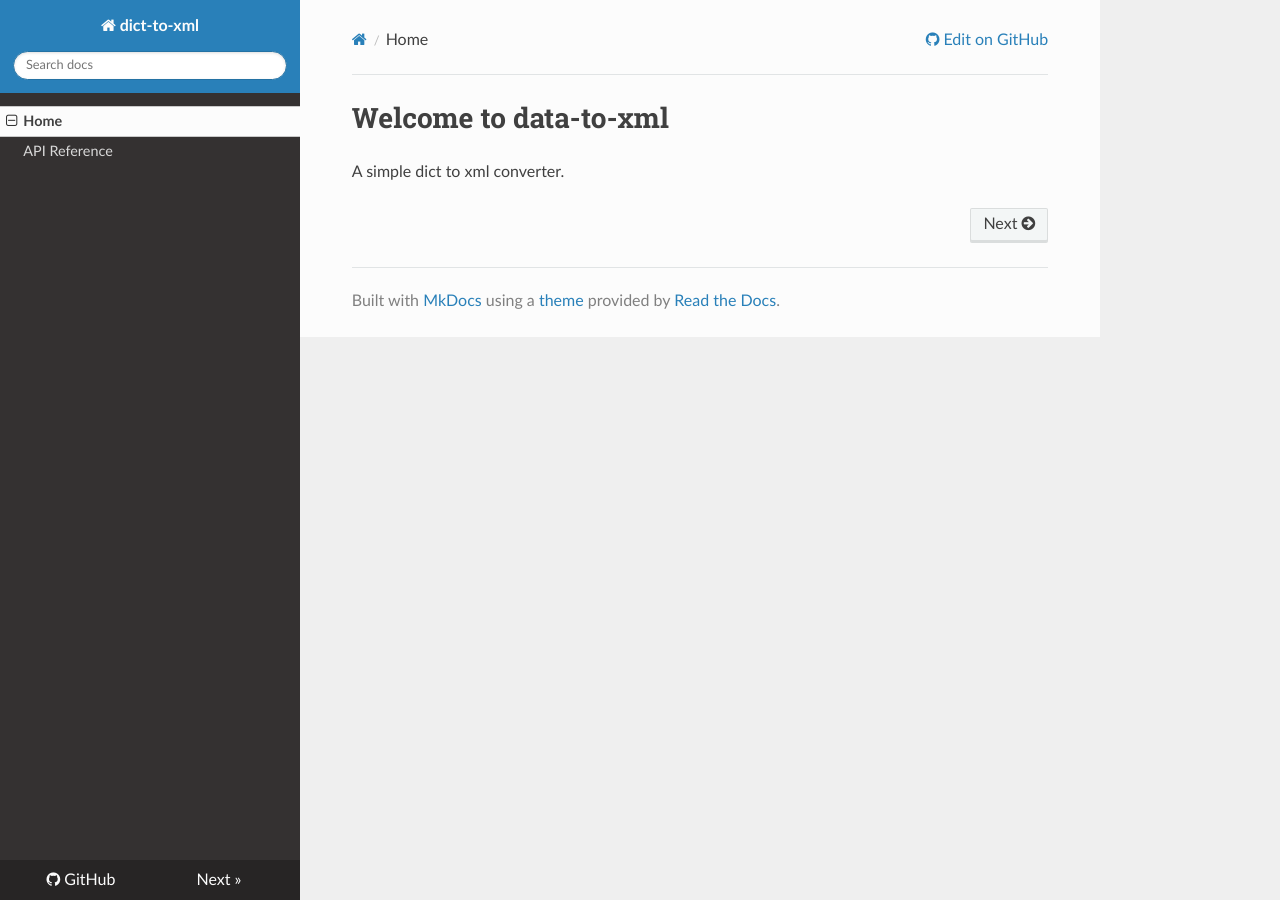
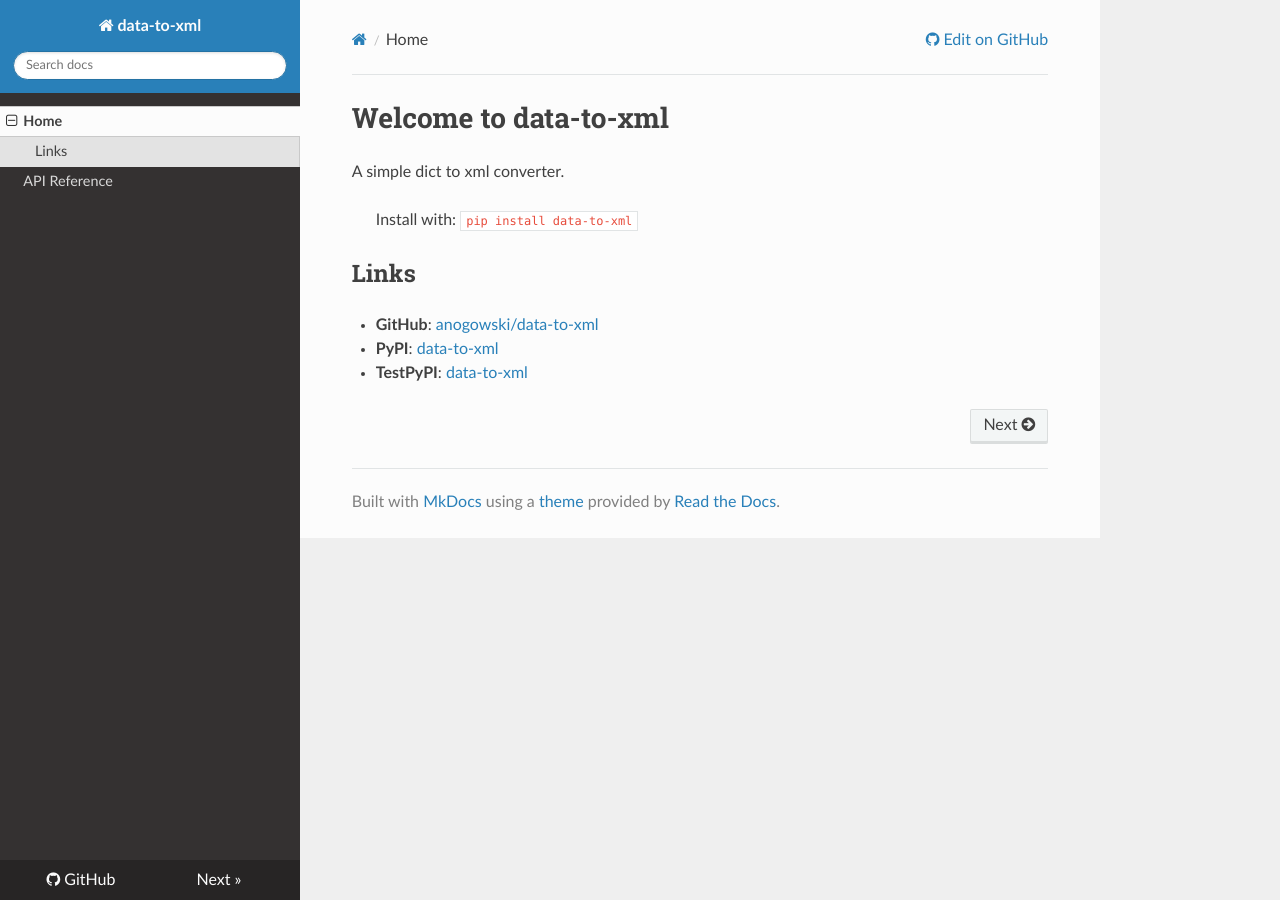
Before and after one commit to anogowski/dict-to-xml, an MkDocs documentation site: the page built from docs/index.md, in a window 1280 px wide. Built offline with MkDocs 1.6.1, drawn with Linux system fonts in a browser that asks for light colours; nearby versions of some CDN libraries.

Commit message:
fix: project naming

```diff
--- a/docs/index.md
+++ b/docs/index.md
@@ -1,3 +1,11 @@
 # Welcome to data-to-xml
 
 A simple dict to xml converter.
+
+> Install with: `pip install data-to-xml`
+
+## Links
+
+- **GitHub**: [anogowski/data-to-xml](https://github.com/anogowski/data-to-xml)
+- **PyPI**: [data-to-xml](https://pypi.org/project/data-to-xml)
+- **TestPyPI**: [data-to-xml](https://test.pypi.org/project/data-to-xml)
--- a/mkdocs.yml
+++ b/mkdocs.yml
@@ -1,10 +1,11 @@
-site_name: dict-to-xml
+site_name: data-to-xml
 site_description: Simple python dict to xml converter
 site_author: Adam Nogowski
+site_url: https://anogowski.github.io/data-to-xml/
 
 theme: readthedocs
 
-repo_url: https://github.com/anogowski/dict-to-xml
+repo_url: https://github.com/anogowski/data-to-xml
 
 nav:
   - Home: index.md
```
Also changed, not shown: pyproject.toml (+6 -3 lines), 2 other files.
